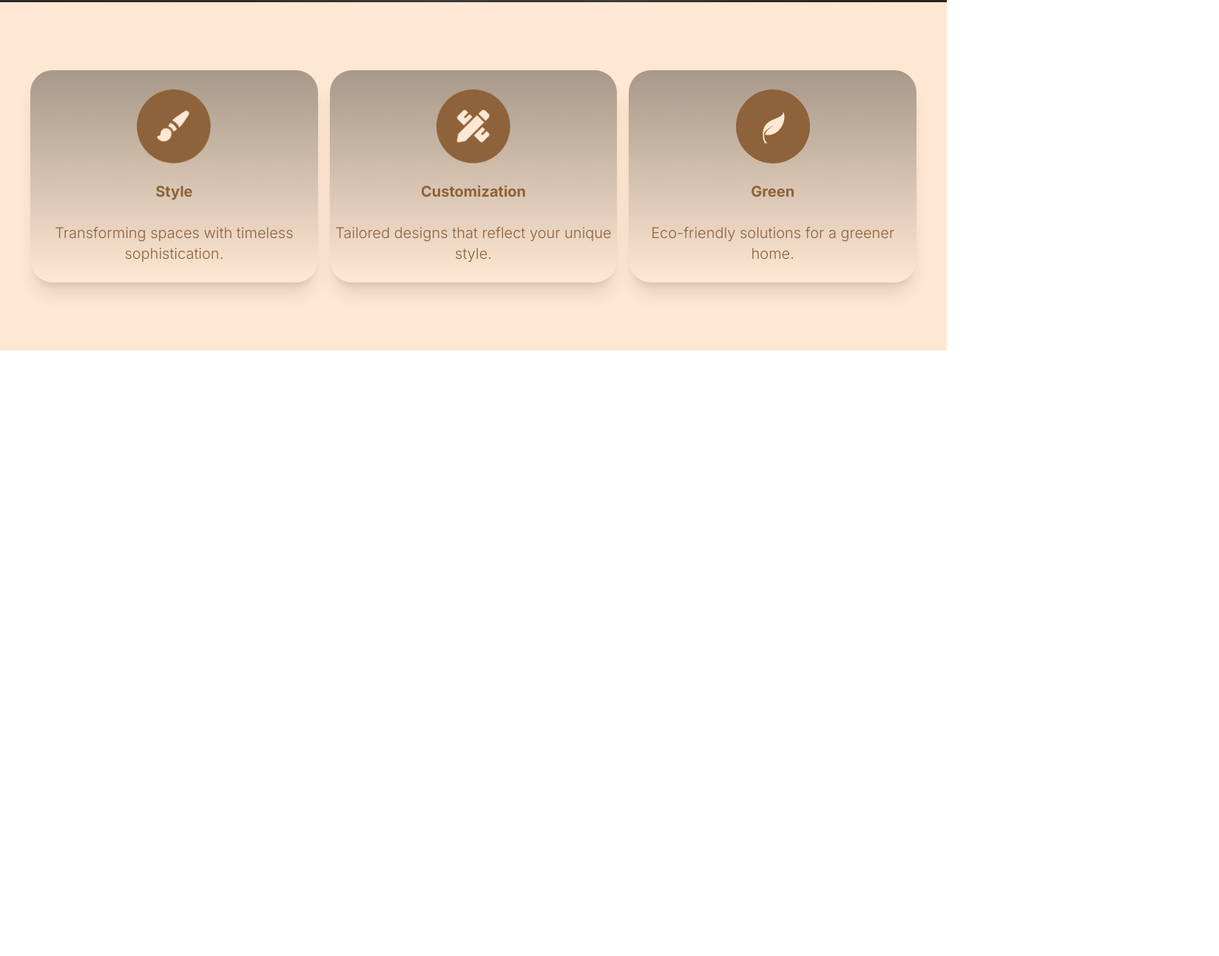
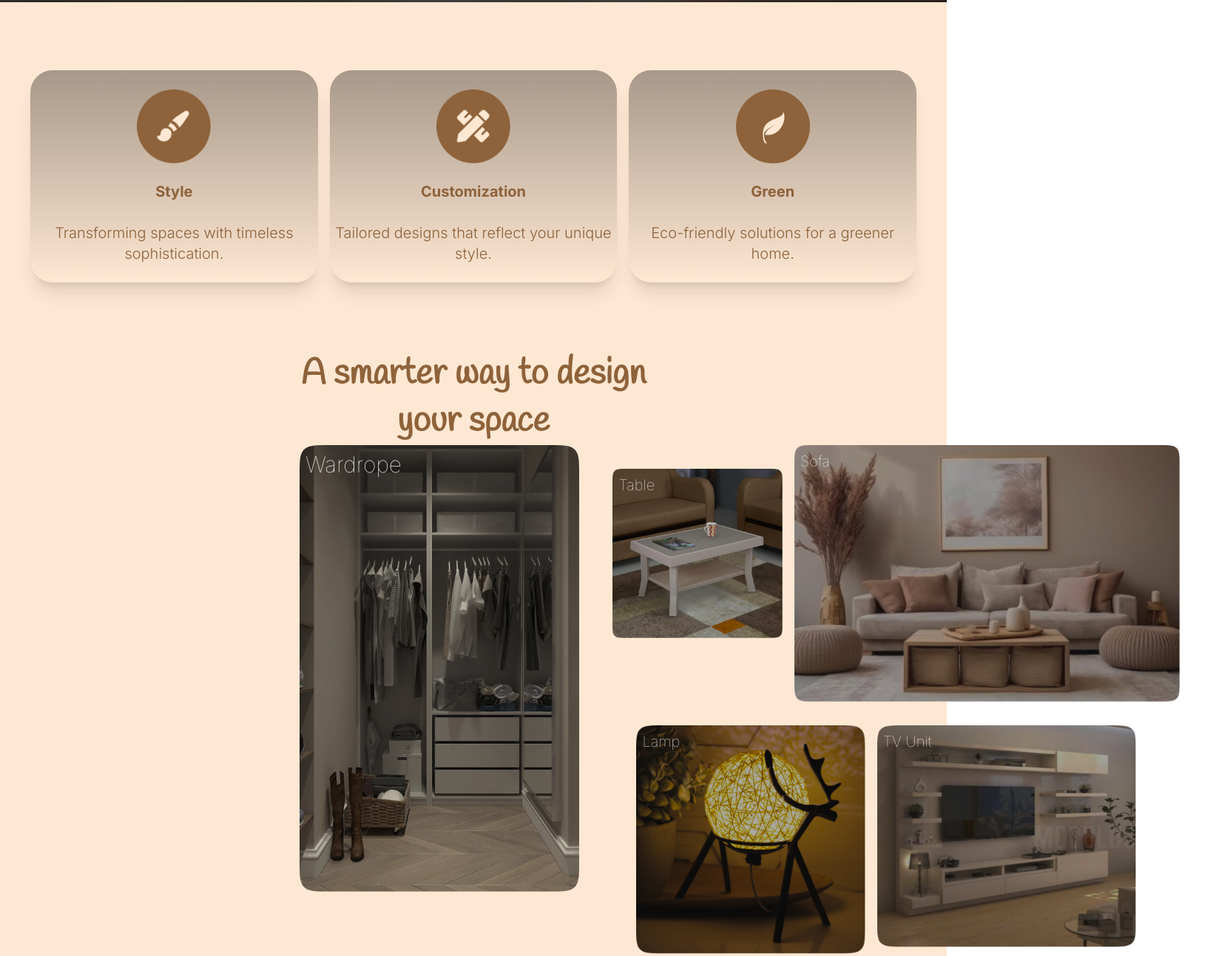
Before and after one commit to JamieOhakwe/interiordesign, a website: page index.html in a window 1280 px wide. Shown: the part 797-2090 px from the top of the page at 74% size, 1648 px wide, since content can reach past the window. Before the commit the page ends 1271 px from the top, so only its background shows below. Drawn offline with nearby package versions, Linux system fonts and the light colour scheme; files whose address does not match are found by name.

Commit message:
added AD section

```diff
--- a/index.html
+++ b/index.html
@@ -44,7 +44,7 @@
                                 <li>Offers</li>
                             </ul>
 
-                        <div class="bg-[#FFE8D3] w-[10rem] h-[3rem] text-[#8E623A] rounded-full flex items-center justify-center ">
+                        <div class="text-[#FFE8D3] w-[10rem] h-[3rem] bg-[#8E623A] rounded-full flex items-center justify-center ">
                             <i class="fa-solid fa-phone mr-4"></i>
                             <span>Contact </span>
                         </div>
@@ -76,6 +76,49 @@
                         </div>
                     </div>
 
+                    <!-- Ad section -->
+                     <div class="bg-[#FFE8D3] pb-[92px] px-[1rem] flex items-center justify-center">
+                        <h1 class="text-[#8E623A] mb-4 text-5xl text-center leading-[4rem] max-w-[34rem] font-bold">A smarter way to design your space</span>
+                        <!-- Box container -->
+                        <div class="flex relative gap-6 px-[37px]  w-[100vw]">
+                            <!-- Box 1 -->
+                            <div class="relative flex-initial h-[500px] w-[400px]">
+                                <span class="absolute text-white text-3xl left-2 top-2">Wardrope</span>
+                                <img src="/images/Wardrope.png" alt="" class="">
+                            </div>
+                            <!-- Box 2 -->
+                             <div class="flex flex-col gap-[2rem]">
+                                    <!-- Top -->
+                                 <div class=" flex gap-4 px-4">
+
+                                     <div class="relative flex-auto top-8 w-[240px] h-[240px]">
+                                         <span class="absolute text-white text-xl left-2 top-2">Table</span>
+                                         <img src="/images/Table.png" alt="" class="">
+                                     </div>
+                                     <div class="relative flex-auto">
+                                         <span class="absolute text-white text-xl left-2 top-2">Sofa</span>
+                                         <img src="/images/sofa.png" alt="" class="">
+                                     </div>
+
+
+                                 </div>
+                                 <!-- bottom -->
+                                 <div class="flex gap-[3rem] px-4">
+
+                                     <div class="relative flex-auto left-8 w-[250px] h-[250px]">
+                                         <span class="absolute text-white text-xl left-2 top-2">Lamp</span>
+                                         <img src="/images/lamp.png" alt="" class="">
+                                     </div>
+                                     <div class="relative flex-auto">
+                                         <span class="absolute text-white text-xl left-2 top-2">TV Unit</span>
+                                         <img src="/images/TV Unit.png" alt="" class="w-[350px] h-[300px]">
+                                     </div>
+                                 </div>
+                             </div>
+
+                        </div>
+                     </div>
+
     </div>
     <!-- <img src="/images/interior.png" alt=""> -->
 
```
Also changed, not shown: images/TV Unit.png (added), images/Table.png (added), images/Wardrope.png (added), images/lamp.png (added), images/sofa.png (added).
